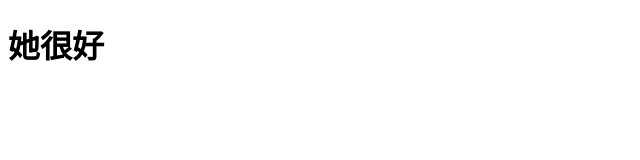
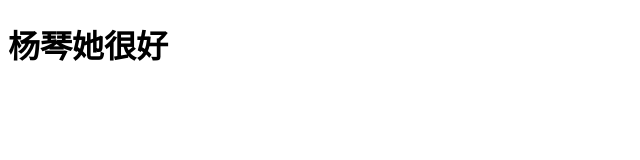
Before and after one commit to Rainbow1224/Violet, a plain HTML site: page login.html in a window 1280 px wide. Shown: the whole page, without its empty margins (0-640 px from the left). Drawn offline with Linux system fonts and the light colour scheme.

Commit message:
更新了login.html

```diff
--- a/login.html
+++ b/login.html
@@ -9,7 +9,7 @@
 </head>
 
 <body>
-    <h1>她很好</h1>
+    <h1>杨琴她很好</h1>
 </body>
 
 </html>
```
